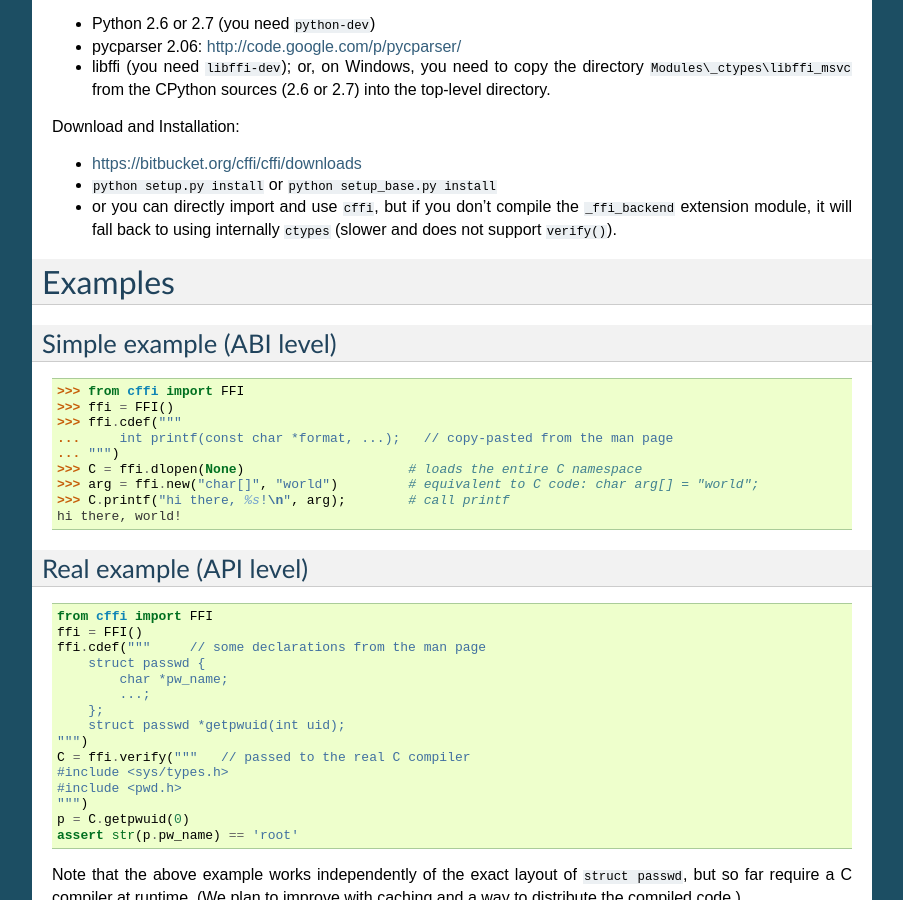
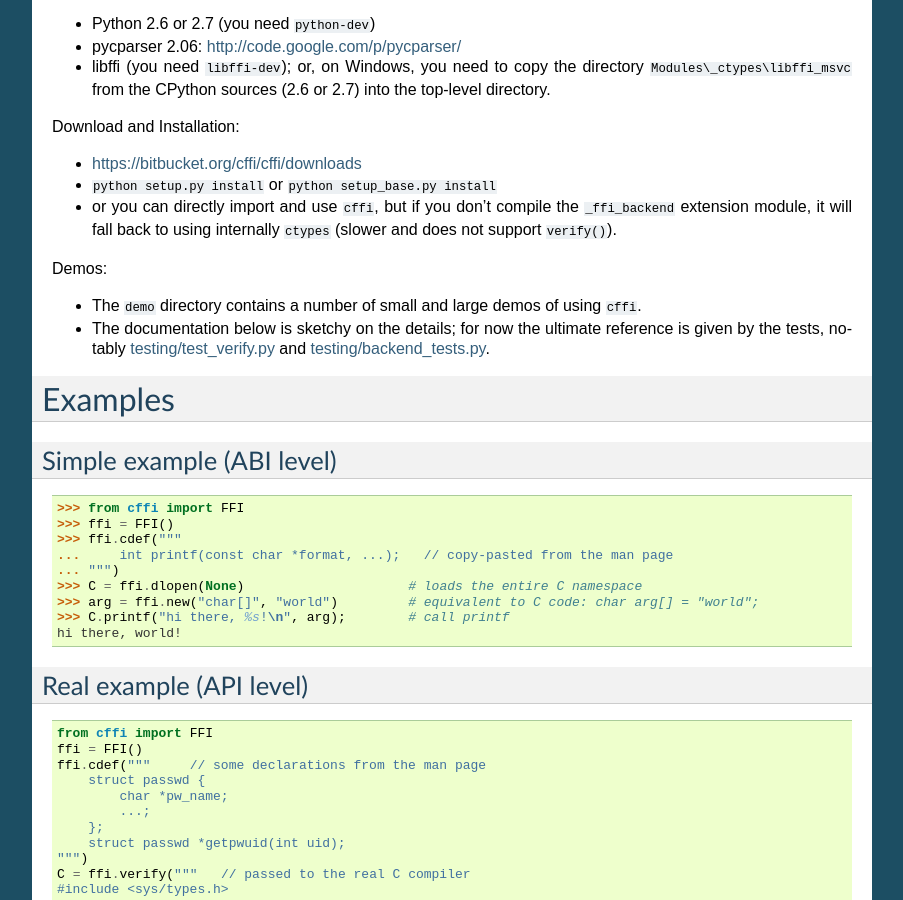
Before and after one commit to python-cffi/cffi, a Sphinx documentation site: the page built from doc/source/index.rst, in a window 1280 px wide and 900 px high, scrolled down 537 px. Shown: the whole window, without its empty margins (198-1101 px from the left). Built offline with Sphinx 7.4.7, drawn with Linux system fonts in a browser that asks for light colours.

Commit message:
Mention demos.

```diff
--- a/doc/source/index.rst
+++ b/doc/source/index.rst
@@ -64,6 +64,18 @@ Download and Installation:
   compile the ``_ffi_backend`` extension module, it will fall back
   to using internally ``ctypes`` (slower and does not support
   ``verify()``).
+
+Demos:
+
+* The ``demo`` directory contains a number of small and large demos
+  of using ``cffi``.
+
+* The documentation below is sketchy on the details; for now the
+  ultimate reference is given by the tests, notably
+  `testing/test_verify.py`_ and `testing/backend_tests.py`_.
+
+.. _`testing/backend_tests.py`: https://bitbucket.org/cffi/cffi/src/default/testing/backend_tests.py
+.. _`testing/test_verify.py`: https://bitbucket.org/cffi/cffi/src/default/testing/test_verify.py
 
 
 Examples
```
